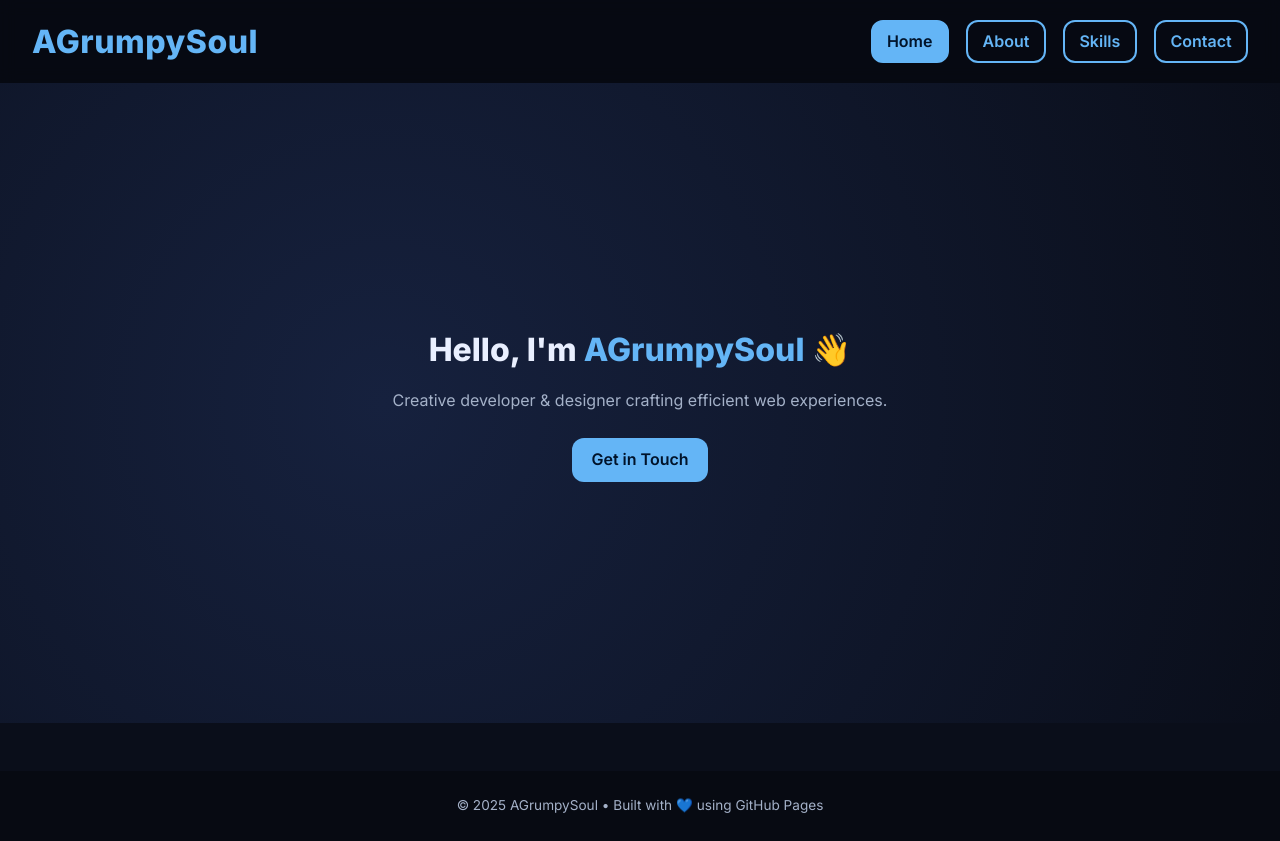
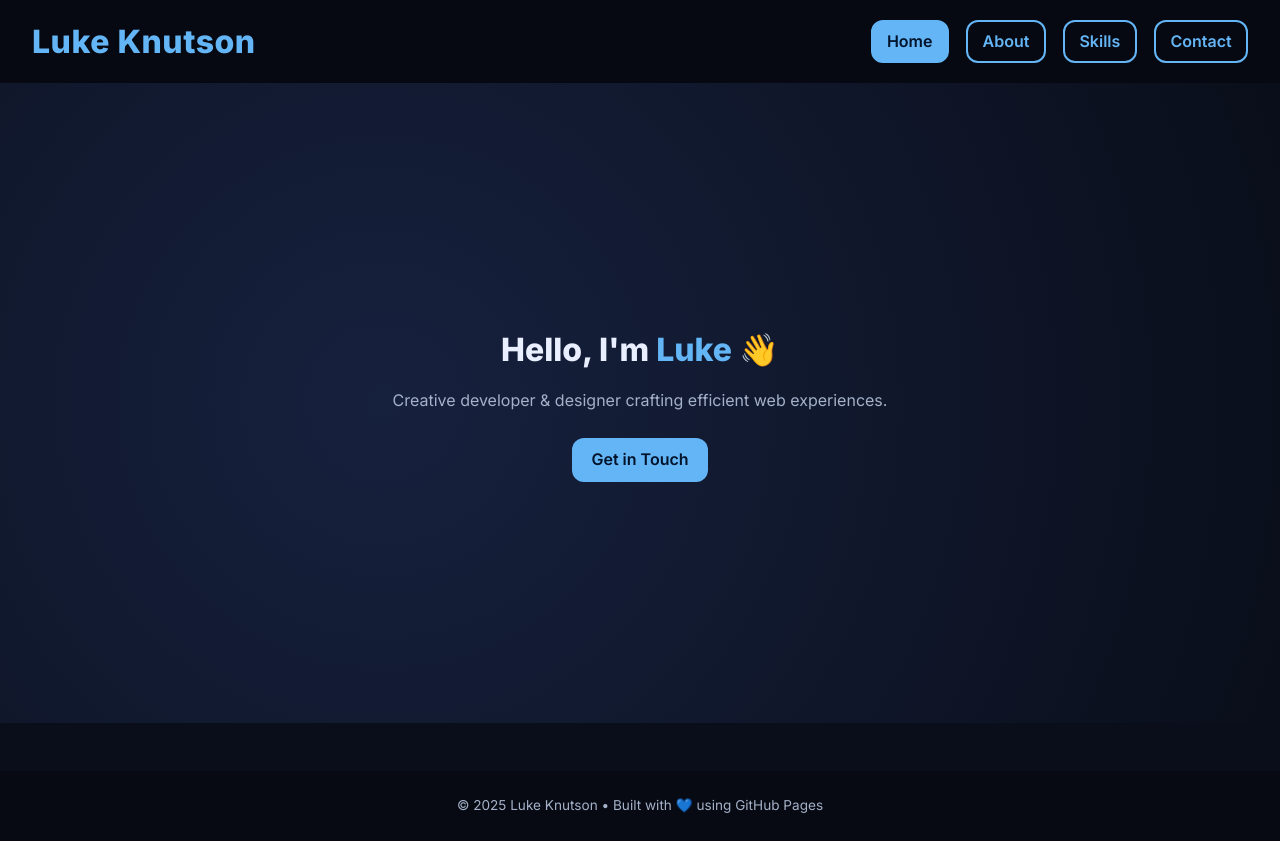
Before and after one commit to SoulTheOwlGod/PortfolioWebsite, a plain HTML site: page docs/index.html in a window 1280 px wide. Drawn offline with Linux system fonts and the light colour scheme.

Commit message:
Update index.html

```diff
--- a/docs/index.html
+++ b/docs/index.html
@@ -3,13 +3,13 @@
 <head>
   <meta charset="utf-8" />
   <meta name="viewport" content="width=device-width,initial-scale=1" />
-  <title>Home | AGrumpySoul Portfolio</title>
+  <title>Home | Luke Knutson Portfolio</title>
   <link rel="stylesheet" href="styles.css" />
   <link href="https://fonts.googleapis.com/css2?family=Inter:wght@400;600;800&display=swap" rel="stylesheet">
 </head>
 <body>
   <header class="navbar">
-    <h1 class="logo">AGrumpySoul</h1>
+    <h1 class="logo">Luke Knutson</h1>
     <nav>
       <a href="index.html" class="nav-btn active">Home</a>
       <a href="about.html" class="nav-btn">About</a>
@@ -20,14 +20,14 @@
 
   <section class="hero">
     <div class="hero-content">
-      <h2>Hello, I'm <span>AGrumpySoul</span> 👋</h2>
+      <h2>Hello, I'm <span>Luke</span> 👋</h2>
       <p class="tagline">Creative developer & designer crafting efficient web experiences.</p>
       <a href="contact.html" class="btn primary">Get in Touch</a>
     </div>
   </section>
 
   <footer>
-    <p>© 2025 AGrumpySoul • Built with 💙 using GitHub Pages</p>
+    <p>© 2025 Luke Knutson • Built with 💙 using GitHub Pages</p>
   </footer>
 </body>
 </html>
```
